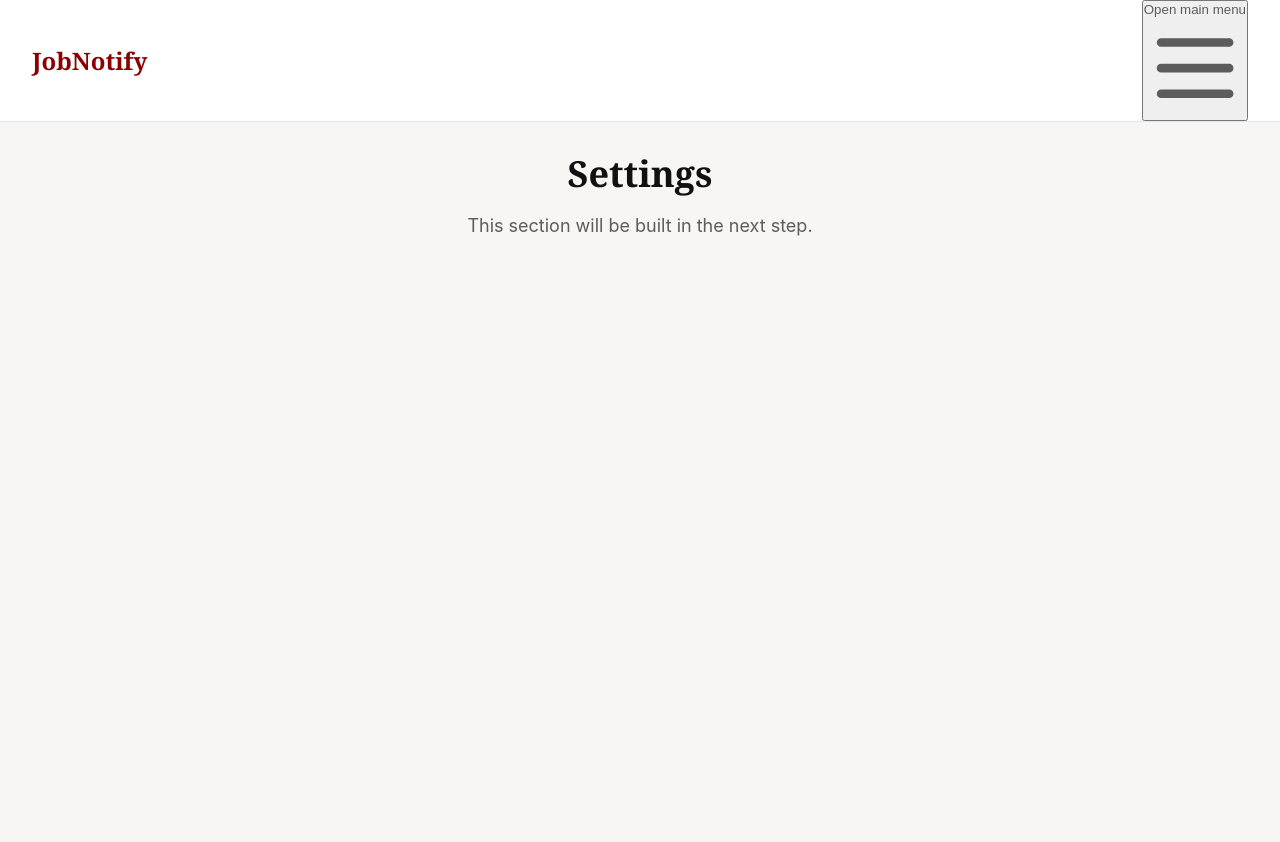
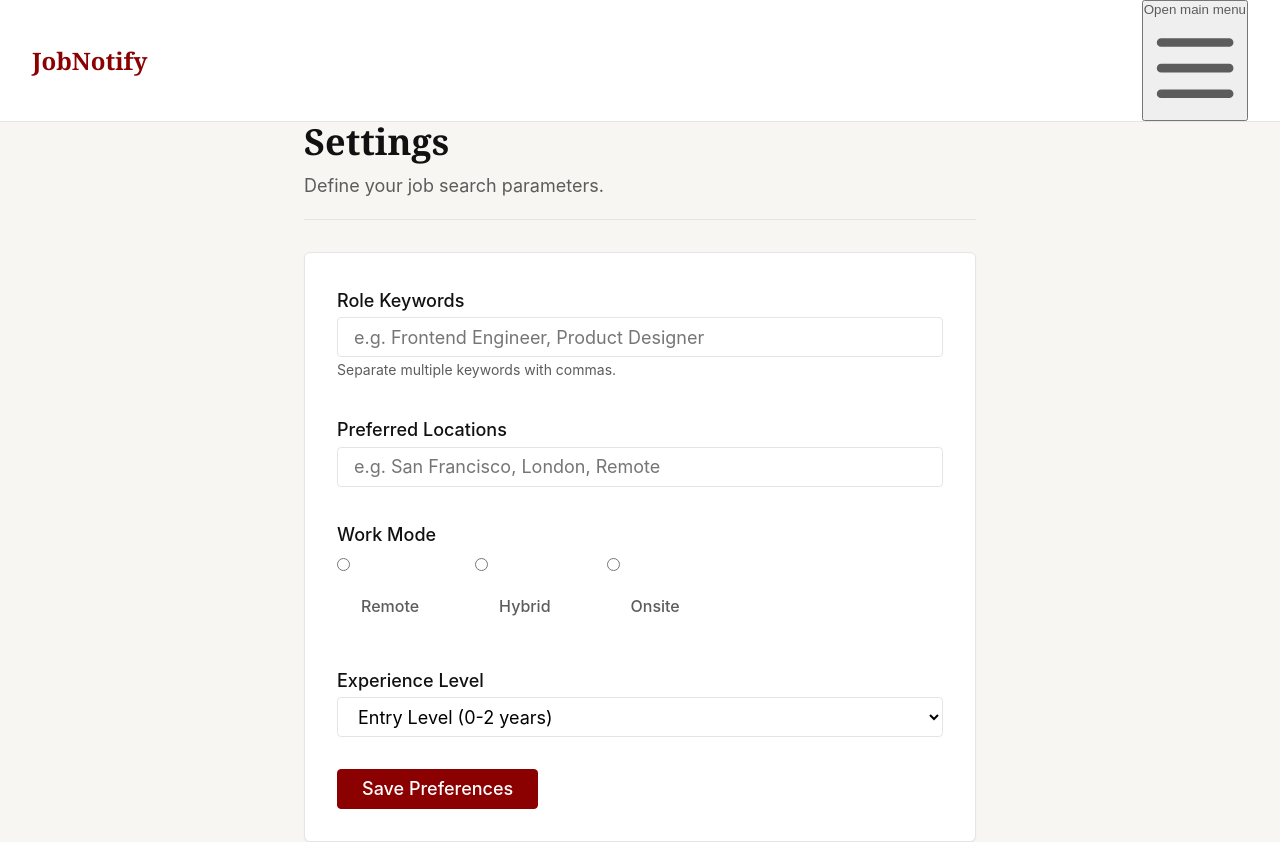
Before and after one commit to Sadikcserymec077/job-notification-tracker, a React (Vite) app: page /#/settings in a window 1280 px wide. Before the commit the page ends 800 px from the top, so only its background shows below. Built offline with nearby package versions, Linux system fonts and the light colour scheme.

Commit message:
third commit

```diff
--- a/src/App.jsx
+++ b/src/App.jsx
@@ -1,20 +1,25 @@
 import React from 'react';
 import { HashRouter as Router, Routes, Route, Navigate } from 'react-router-dom';
 import Layout from './components/Layout';
-import PagePlaceholder from './components/PagePlaceholder';
+import Landing from './pages/Landing';
+import Dashboard from './pages/Dashboard';
+import Settings from './pages/Settings';
+import Saved from './pages/Saved';
+import Digest from './pages/Digest';
+import Proof from './pages/Proof';
 
 function App() {
   return (
     <Router future={{ v7_startTransition: true, v7_relativeSplatPath: true }}>
       <Routes>
         <Route path="/" element={<Layout />}>
-          <Route index element={<Navigate to="/dashboard" replace />} />
-          <Route path="dashboard" element={<PagePlaceholder title="Dashboard" />} />
-          <Route path="saved" element={<PagePlaceholder title="Saved" />} />
-          <Route path="digest" element={<PagePlaceholder title="Digest" />} />
-          <Route path="settings" element={<PagePlaceholder title="Settings" />} />
-          <Route path="proof" element={<PagePlaceholder title="Proof" />} />
-          <Route path="*" element={<Navigate to="/dashboard" replace />} />
+          <Route index element={<Landing />} />
+          <Route path="dashboard" element={<Dashboard />} />
+          <Route path="settings" element={<Settings />} />
+          <Route path="saved" element={<Saved />} />
+          <Route path="digest" element={<Digest />} />
+          <Route path="proof" element={<Proof />} />
+          <Route path="*" element={<Navigate to="/" replace />} />
         </Route>
       </Routes>
     </Router>
--- /dev/null
+++ b/src/pages/Dashboard.jsx
@@ -0,0 +1,20 @@
+import React from 'react';
+
+const Dashboard = () => {
+    return (
+        <div className="flex flex-col items-center justify-center min-h-[60vh] text-center space-y-6">
+            <div className="w-24 h-24 mb-6 rounded-full bg-orange-100 flex items-center justify-center">
+                <svg className="w-12 h-12 text-orange-500" fill="none" viewBox="0 0 24 24" stroke="currentColor">
+                    <path strokeLinecap="round" strokeLinejoin="round" strokeWidth={1.5} d="M12 8v4l3 3m6-3a9 9 0 11-18 0 9 9 0 0118 0z" />
+                </svg>
+            </div>
+
+            <h2 className="text-3xl font-serif text-primary">No jobs yet</h2>
+            <p className="text-lg text-secondary max-w-sm mx-auto">
+                In the next step, you will load a realistic dataset.
+            </p>
+        </div>
+    );
+};
+
+export default Dashboard;
--- /dev/null
+++ b/src/pages/Digest.jsx
@@ -0,0 +1,20 @@
+import React from 'react';
+
+const Digest = () => {
+    return (
+        <div className="flex flex-col items-center justify-center min-h-[60vh] text-center space-y-6">
+            <div className="w-24 h-24 mb-6 rounded-full bg-blue-50 flex items-center justify-center">
+                <svg className="w-12 h-12 text-blue-800" fill="none" viewBox="0 0 24 24" stroke="currentColor">
+                    <path strokeLinecap="round" strokeLinejoin="round" strokeWidth={1.5} d="M3 8l7.89 5.26a2 2 0 002.22 0L21 8M5 19h14a2 2 0 002-2V7a2 2 0 00-2-2H5a2 2 0 00-2 2v10a2 2 0 002 2z" />
+                </svg>
+            </div>
+
+            <h2 className="text-3xl font-serif text-primary">Your daily digest</h2>
+            <p className="text-lg text-secondary max-w-sm mx-auto">
+                Your curated list will appear here at 9AM.
+            </p>
+        </div>
+    );
+};
+
+export default Digest;
--- /dev/null
+++ b/src/pages/Landing.jsx
@@ -0,0 +1,26 @@
+import React from 'react';
+import { NavLink } from 'react-router-dom';
+
+const Landing = () => {
+    return (
+        <div className="flex flex-col items-center justify-center min-h-[80vh] text-center space-y-8 animate-fade-in">
+            <div className="space-y-4 max-w-2xl px-4">
+                <h1 className="text-5xl md:text-7xl font-serif font-bold text-primary tracking-tight leading-tight">
+                    Stop Missing The<br />Right Jobs.
+                </h1>
+                <p className="text-xl text-secondary font-light max-w-lg mx-auto leading-relaxed">
+                    Precision-matched job discovery delivered daily at 9AM.
+                </p>
+            </div>
+
+            <NavLink
+                to="/settings"
+                className="btn btn-primary text-lg px-8 py-4 h-auto rounded-full shadow-lg hover:shadow-xl hover:scale-105 transition-all duration-300"
+            >
+                Start Tracking
+            </NavLink>
+        </div>
+    );
+};
+
+export default Landing;
--- /dev/null
+++ b/src/pages/Proof.jsx
@@ -0,0 +1,20 @@
+import React from 'react';
+
+const Proof = () => {
+    return (
+        <div className="flex flex-col items-center justify-center min-h-[60vh] text-center space-y-6">
+            <div className="w-24 h-24 mb-6 rounded-full bg-green-50 flex items-center justify-center">
+                <svg className="w-12 h-12 text-green-700" fill="none" viewBox="0 0 24 24" stroke="currentColor">
+                    <path strokeLinecap="round" strokeLinejoin="round" strokeWidth={1.5} d="M9 12l2 2 4-4m6 2a9 9 0 11-18 0 9 9 0 0118 0z" />
+                </svg>
+            </div>
+
+            <h2 className="text-3xl font-serif text-primary">Artifact Collection Pending</h2>
+            <p className="text-lg text-secondary max-w-sm mx-auto">
+                Verify your build artifacts here.
+            </p>
+        </div>
+    );
+};
+
+export default Proof;
--- /dev/null
+++ b/src/pages/Saved.jsx
@@ -0,0 +1,20 @@
+import React from 'react';
+
+const Saved = () => {
+    return (
+        <div className="flex flex-col items-center justify-center min-h-[60vh] text-center space-y-6">
+            <div className="w-24 h-24 mb-6 rounded-full bg-red-50 flex items-center justify-center">
+                <svg className="w-12 h-12 text-accent" fill="none" viewBox="0 0 24 24" stroke="currentColor">
+                    <path strokeLinecap="round" strokeLinejoin="round" strokeWidth={1.5} d="M5 5a2 2 0 012-2h10a2 2 0 012 2v16l-7-3.5L5 21V5z" />
+                </svg>
+            </div>
+
+            <h2 className="text-3xl font-serif text-primary">No saved jobs yet</h2>
+            <p className="text-lg text-secondary max-w-sm mx-auto">
+                Bookmark interesting opportunities to review later.
+            </p>
+        </div>
+    );
+};
+
+export default Saved;
--- /dev/null
+++ b/src/pages/Settings.jsx
@@ -0,0 +1,69 @@
+import React from 'react';
+
+const Settings = () => {
+    return (
+        <div className="max-w-2xl mx-auto space-y-8 animate-fade-in">
+            <div className="border-b pb-4 mb-8">
+                <h1 className="text-4xl font-serif font-bold text-primary mb-2">Settings</h1>
+                <p className="text-secondary text-lg">Define your job search parameters.</p>
+            </div>
+
+            <div className="card space-y-8 bg-surface p-8 rounded-xl border-none shadow-sm">
+                {/* Role Keywords */}
+                <div className="space-y-4">
+                    <label className="block text-lg font-medium text-primary">Role Keywords</label>
+                    <input
+                        type="text"
+                        placeholder="e.g. Frontend Engineer, Product Designer"
+                        className="input w-full p-4 text-lg border-gray-200 focus:ring-2 focus:ring-accent focus:border-accent transition-all duration-200"
+                    />
+                    <p className="text-sm text-secondary">Separate multiple keywords with commas.</p>
+                </div>
+
+                {/* Locations */}
+                <div className="space-y-4">
+                    <label className="block text-lg font-medium text-primary">Preferred Locations</label>
+                    <input
+                        type="text"
+                        placeholder="e.g. San Francisco, London, Remote"
+                        className="input w-full p-4 text-lg border-gray-200 focus:ring-2 focus:ring-accent focus:border-accent transition-all duration-200"
+                    />
+                </div>
+
+                {/* Work Mode */}
+                <div className="space-y-4">
+                    <label className="block text-lg font-medium text-primary">Work Mode</label>
+                    <div className="flex gap-4">
+                        {['Remote', 'Hybrid', 'Onsite'].map((mode) => (
+                            <label key={mode} className="cursor-pointer group">
+                                <input type="radio" name="mode" className="peer sr-only" />
+                                <div className="px-6 py-3 rounded-lg border border-gray-200 text-secondary bg-white peer-checked:bg-accent peer-checked:text-white peer-checked:border-accent transition-all duration-200 hover:border-accent hover:text-accent font-medium">
+                                    {mode}
+                                </div>
+                            </label>
+                        ))}
+                    </div>
+                </div>
+
+                {/* Experience Level */}
+                <div className="space-y-4">
+                    <label className="block text-lg font-medium text-primary">Experience Level</label>
+                    <select className="input w-full p-4 text-lg border-gray-200 focus:ring-2 focus:ring-accent focus:border-accent bg-white">
+                        <option>Entry Level (0-2 years)</option>
+                        <option>Mid Level (2-5 years)</option>
+                        <option>Senior Level (5-8 years)</option>
+                        <option>Staff / Principal (8+ years)</option>
+                    </select>
+                </div>
+
+                <div className="pt-8 flex justify-end">
+                    <button className="btn btn-primary text-lg px-8 py-3 h-auto">
+                        Save Preferences
+                    </button>
+                </div>
+            </div>
+        </div>
+    );
+};
+
+export default Settings;
```
